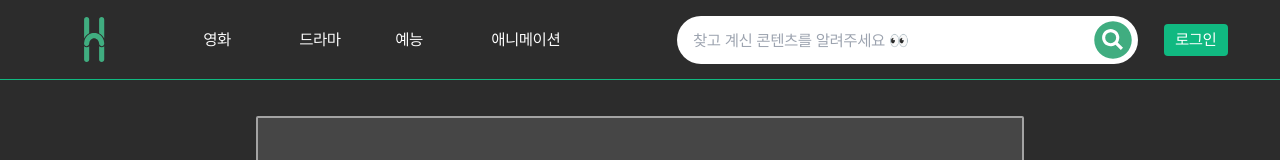
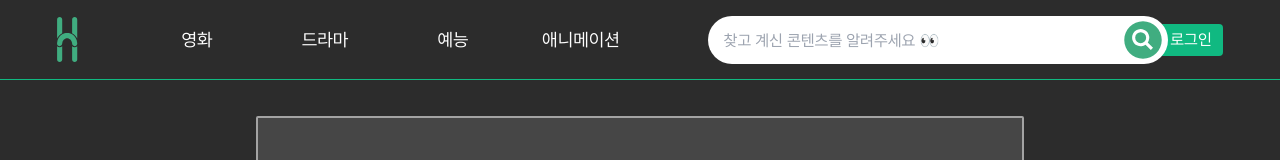
Before and after one commit to 9woody5/watcHere, a React (Vite) app: page /mypage in a window 1280 px wide. Shown: the top 160 px of the page. Built offline with nearby package versions, Linux system fonts and the light colour scheme; no server answers; some icons are missing.

Commit message:
Feat: 메인 영역 및 검색 로직 수정

```diff
--- a/src/Common/Header.jsx
+++ b/src/Common/Header.jsx
@@ -6,24 +6,21 @@ import { userInfoState } from "../Common/CommonAtom";
 import UseAuth from "./UseAuth";
 import Hlogo from "../assets/img/H_logo.svg";
 import MainSearchBar from "../Components/Main/SearchBar/MainSearchBar";
-import "../styles/header.css";
 
 const Header = () => {
   const [userInfo, setUserInfo] = useRecoilState(userInfoState);
+  const [selectedCate, setSelectedCate] = useState("");
 
   useEffect(() => {
     const fetchUserInfo = async () => {
       const token = localStorage.getItem("token");
       if (token) {
         try {
-          const response = await fetch(
-            "https://kdt-sw-6-team05.elicecoding.com/api/v1/users/me",
-            {
+          const response = await fetch("https://kdt-sw-6-team05.elicecoding.com/api/v1/users/me", {
             headers: {
               Authorization: `Bearer ${token}`,
             },
-            }
-          );
+          });
           const data = await response.json();
           if (response.ok) {
             setUserInfo({
@@ -63,34 +60,55 @@ const Header = () => {
 
   return (
     <div className="navbar min-w-[540px] px-3 h-20 font-pretendard z-50 border-b-[1px] border-solid border-emerald-500">
-      <div className="w-[100%] flex justify-around items-center">
-        <div className="ml-8 w-[23px] h-full mr-4">
+      <div className="w-[100%] flex justify-evenly items-center">
+        <div className="w-[23px] h-full mr-4">
           <Link to={"/"}>
             <img className="h-[45px]" src={Hlogo} alt="logo" />
           </Link>
         </div>
-        <ul className="text-white text-[16px] flex justify-center gap-4">
-          <li className="w-[80px]">
-            <Link to={"/movie"}>영화</Link>
+        <ul className="text-white text-[18px] flex justify-center gap-4">
+          <Link to={"/movie"} onClick={() => setSelectedCate("movie")}>
+            <li
+              className={`w-28 py-3 text-center rounded-xl  ${
+                selectedCate === "movie" ? "font-pretendardBold text-emerald-500" : ""
+              }`}
+            >
+              영화
             </li>
-          <li className="w-[80px]">
-            <Link to={"/drama"}>드라마</Link>
+          </Link>
+          <Link to={"/drama"} onClick={() => setSelectedCate("drama")}>
+            <li
+              className={`w-28 py-3 text-center rounded-xl  ${
+                selectedCate === "drama" ? "font-pretendardBold text-emerald-500" : ""
+              }`}
+            >
+              드라마
             </li>
-          <li className="w-[80px]">
-            <Link to={"/tv"}>예능</Link>
+          </Link>
+          <Link to={"/tv"} onClick={() => setSelectedCate("tv")}>
+            <li
+              className={`w-28 py-3 text-center rounded-xl  ${
+                selectedCate === "tv" ? "font-pretendardBold  text-emerald-500" : ""
+              }`}
+            >
+              예능
             </li>
-          <li className="w-[80px]">
-            <Link to={"/animation"}>애니메이션</Link>
+          </Link>
+          <Link to={"/animation"} onClick={() => setSelectedCate("anime")}>
+            <li
+              className={`w-28 py-3 text-center rounded-xl  ${
+                selectedCate === "anime" ? "font-pretendardBold  text-emerald-500" : ""
+              }`}
+            >
+              애니메이션
             </li>
+          </Link>
         </ul>
         <MainSearchBar className="main_search_bar" style={searchCustomStyle} />
         {isLoggedIn ? (
           // 로그인 된 상태
           <div className="dropdown dropdown-end">
-            <label
-              tabIndex={0}
-              className="btn btn-ghost btn-circle avatar hover:bg-zinc-700"
-            >
+            <label tabIndex={0} className="btn btn-ghost btn-circle avatar hover:bg-zinc-700">
               <button className="rounded-full">
                 {userInfo.profile_image ? (
                   <img
--- a/src/Components/Content/Slider.jsx
+++ b/src/Components/Content/Slider.jsx
@@ -8,8 +8,10 @@ const Slider = ({ content }) => {
   useEffect(() => {
     const fetchData = async () => {
       try {
-        setContentList(content);
-        setIsLoading(false);
+        setTimeout(() => {
+          setContentList(content);
+          setIsLoading(false);
+        }, 500);
       } catch (error) {
         console.error("에러 발생", error);
         setIsLoading(false);
@@ -25,19 +27,7 @@ const Slider = ({ content }) => {
       onMouseOver={() => !isLoading && setIsHovered(true)}
       onMouseLeave={() => !isLoading && setIsHovered(false)}
     >
-      {isLoading ? (
-        <div
-          role="status"
-          className="space-y-8 animate-pulse md:space-y-0 md:space-x-8 rtl:space-x-reverse md:flex md:items-center"
-        >
-          <div
-            className="flex items-center justify-center w-full bg-zinc-500 rounded sm:w-96 dark:bg-gray-700"
-            style={{ height: "calc(100vh - 50vh)" }}
-          ></div>
-        </div>
-      ) : (
-        <img src={content.poster_path} alt={content.title} loading="lazy" />
-      )}
+      <img src={content.poster_path} alt={content.title} loading="lazy" />
 
       {isHovered && (
         <div
--- a/src/Components/Main/MainContent.jsx
+++ b/src/Components/Main/MainContent.jsx
@@ -3,6 +3,7 @@ import { useQuery } from "@tanstack/react-query";
 import Connect from "../../Network/Connect.json";
 import { GetData } from "../../Network/Connect";
 import { SwiperComponent } from "../Content/SwiperComponent";
+import MainSkeletonUI from "./MainSkeletonUI";
 
 export default function MainContent() {
   // 장르 데이터 가져오기
@@ -63,12 +64,20 @@ export default function MainContent() {
   };
 
   // react-query로 데이터 연결 및 관리
-  const { data: contents } = useQuery({
+  const { data: contents, isLoading } = useQuery({
     queryKey: ["contents-list"],
     queryFn: fetchData,
   });
 
   const autoplayEnabled = true;
 
-  return <>{contents && <SwiperComponent contents={contents.results} autoplayEnabled={autoplayEnabled} />}</>;
+  return (
+    <>
+      {isLoading ? (
+        <MainSkeletonUI />
+      ) : (
+        <>{contents && <SwiperComponent contents={contents.results} autoplayEnabled={autoplayEnabled} />}</>
+      )}
+    </>
+  );
 }
--- /dev/null
+++ b/src/Components/Main/MainSkeletonUI.jsx
@@ -0,0 +1,32 @@
+const MainSkeletonUI = () => {
+  return (
+    <div className="flex justify-center gap-8 px-18 w-full mt-24">
+      <div role="status" className="animate-pulse ">
+        <div
+          className="w-[18vw] bg-zinc-500 rounded-lg sm:w-96 dark:bg-gray-700"
+          style={{ height: "calc(100vh - 50vh)" }}
+        ></div>
+      </div>
+      <div role="status" className="animate-pulse">
+        <div
+          className="w-[18vw] bg-zinc-500 rounded-lg sm:w-96 dark:bg-gray-700"
+          style={{ height: "calc(100vh - 50vh)" }}
+        ></div>
+      </div>
+      <div role="status" className="animate-pulse">
+        <div
+          className="w-[18vw] bg-zinc-500 rounded-lg sm:w-96 dark:bg-gray-700"
+          style={{ height: "calc(100vh - 50vh)" }}
+        ></div>
+      </div>
+      <div role="status" className="animate-pulse">
+        <div
+          className="w-[18vw] bg-zinc-500 rounded-lg sm:w-96 dark:bg-gray-700"
+          style={{ height: "calc(100vh - 50vh)" }}
+        ></div>
+      </div>
+    </div>
+  );
+};
+
+export default MainSkeletonUI;
--- a/src/Components/Main/SearchBar/MainSearchBar.jsx
+++ b/src/Components/Main/SearchBar/MainSearchBar.jsx
@@ -1,5 +1,5 @@
 import { useNavigate } from "react-router-dom";
-import { useCallback, useEffect, useMemo, useRef, useState } from "react";
+import { useCallback, useEffect, useLayoutEffect, useMemo, useRef, useState } from "react";
 import { useQuery } from "@tanstack/react-query";
 import { IoSearchCircleSharp } from "react-icons/io5";
 import SearchRecords from "./SearchRecords";
@@ -129,7 +129,7 @@ const MainSearchBar = ({ style }) => {
   };
   const titles = useMemo(() => searchData.map((item) => item.title), [searchData]);
 
-  useEffect(() => {
+  useLayoutEffect(() => {
     if (debouncedSearchValue.length >= 2) {
       const suggestions = titles.filter(
         (title) =>
@@ -210,6 +210,7 @@ const MainSearchBar = ({ style }) => {
     [recentSearches]
   );
 
+  const inputRef = useRef(null);
   // 검색 결과 페이지로 이동
   const handleSubmit = (event) => {
     event.preventDefault();
@@ -220,6 +221,7 @@ const MainSearchBar = ({ style }) => {
     // 입력된 쿼리 파라미터에 해당되는 결과 페이지로 이동
     navigate(`/resultPage?query=${encodedSearchValue}`);
     setSearchValue("");
+    inputRef.current.blur();
   };
 
   // 검색 아이콘 동적 스타일링
@@ -254,6 +256,7 @@ const MainSearchBar = ({ style }) => {
               onChange={handleInputChange}
               autoComplete="true"
               onClick={handleSearchBarClick}
+              ref={inputRef}
             />
             <button type="submit" disabled={searchValue === ""}>
               <i
@@ -275,6 +278,7 @@ const MainSearchBar = ({ style }) => {
               handleClearAllRecentSearches={handleClearAllRecentSearches}
               handleRemoveRecentSearch={handleRemoveRecentSearch}
               searchValue={searchValue}
+              setSearchValue={setSearchValue}
             />
           )}
         </div>
--- a/src/Components/Main/SearchBar/SearchRecords.jsx
+++ b/src/Components/Main/SearchBar/SearchRecords.jsx
@@ -11,13 +11,16 @@ const SearchRecords = ({
   handleClearAllRecentSearches,
   handleRemoveRecentSearch,
   searchValue,
+  setSearchValue,
 }) => {
   const autoCompleteRef = useRef(null);
   const navigate = useNavigate();
 
   useEffect(() => {
     // esc키 누르면 키보드 이벤트 인덱싱 초기화
+    setSelectedItemIndex(-1);
     const handleKeyDown = (e) => {
+      e.stopPropagation();
       if (e.key === "Escape") {
         setSelectedItemIndex(-1);
       }
@@ -48,7 +51,7 @@ const SearchRecords = ({
     handleSearchInteraction(suggestions, index);
     const encodedSearchValue = encodeURIComponent(suggestions);
     navigate(`/resultPage?query=${encodedSearchValue}`);
-    // navigate(`/contentDetail?query=${encodedSearchValue}`);
+    setSearchValue("");
   };
 
   // 중복된 컨텐츠 제거 => 중복된 key값 제거 후, 새로운 배열 생성
@@ -107,7 +110,7 @@ const SearchRecords = ({
         <span className="w-20 h-6 my-1 flex justify-center items-center rounded-full text-sm font-pretendardBold text-white bg-emerald-700 ">
           연관 콘텐츠
         </span>
-        <ul className="h-auto max-h-[180px] overflow-y-scroll" ref={autoCompleteRef} tabIndex={-1}>
+        <ul className="h-auto max-h-[180px] overflow-y-scroll" ref={autoCompleteRef} tabIndex={0}>
           {uniqueAutoCompleteValue.map((suggestion, index) => (
             <li
               className={`px-1 py-1 my-2 text-md flex cursor-pointer rounded-md ${
--- a/src/styles/header.css
+++ /dev/null
@@ -1,3 +0,0 @@
-/* .main_search_bar form {
-  position: unset !important;
-} */
```
Also changed, not shown: src/Components/Main/MainNav.jsx (+45 -1 lines), src/Components/SearchResult/ResultSkeletonUI.jsx (renamed from src/Components/SearchResult/SkeletonLoader.jsx). Lines whose indentation alone changed are shown as unchanged.
